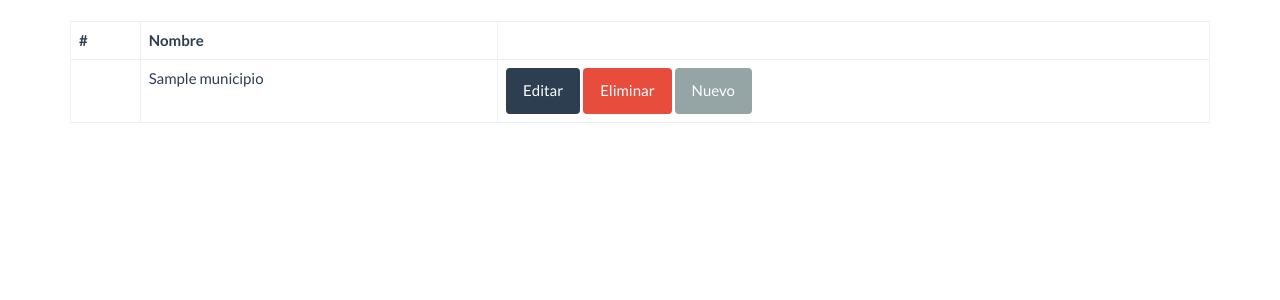
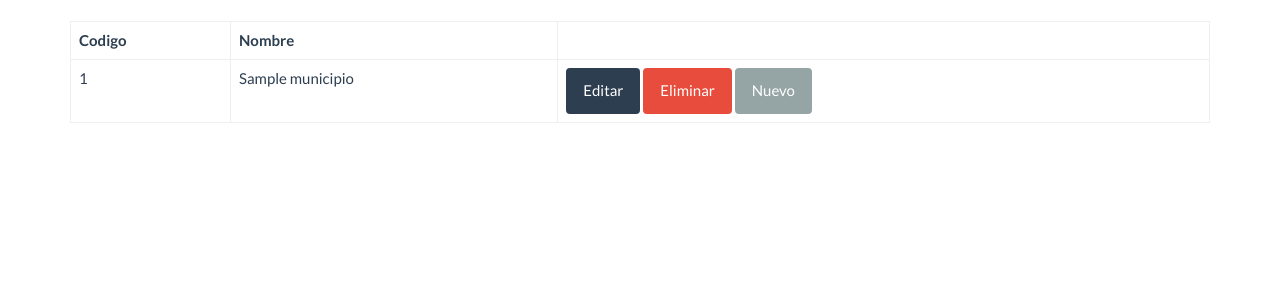
Before and after one commit to dbzcar/cadep, a Django app: template templates/municipio/municipio_list.html in a window 1280 px wide. Shown: the part 60-360 px from the top of the page. Run offline with Django 3.2, Linux system fonts and the light colour scheme; the template is opened without the code that fills it: values that come from a table or form of the project are taken from there, others are empty; tables that the repository leaves empty hold one stand-in row (values such as "Sample post"); parts of the project's set-up code (start-up, migrations or seed data) failed here and were passed over; some libraries are stand-ins or nearby versions.

Commit message:
Update municipio_list.html

```diff
--- a/templates/municipio/municipio_list.html
+++ b/templates/municipio/municipio_list.html
@@ -5,11 +5,10 @@
 <table class="table table-bordered">
 	<thead>
 		<tr>
-			<th>#</th>
+			<th>Codigo</th>
 			<th>Nombre</th>
 
 		</tr>
-
 	</thead>
 
 	<tbody>
@@ -18,13 +17,13 @@
 
 		<tr>
 
-		<td>{{municipio.id}}</td>
+		<td>{{municipio.codigo}}</td>
 		<td>{{municipio.nombre}}</td>
 
 		<td>
-			<a class="btn btn-primary" href="{%url 'municipio:municipio_editar' municipio.id%}">Editar</a>
+			<a class="btn btn-primary" href="{%url 'municipio:municipio_editar' municipio.codigo%}">Editar</a>
 
-			<a class="btn btn-danger" href="{%url 'municipio:municipio_eliminar' municipio.id%}">Eliminar</a>
+			<a class="btn btn-danger" href="{%url 'municipio:municipio_eliminar' municipio.codigo%}">Eliminar</a>
 
 			<a class="btn btn-default" href="{%url 'municipio:municipio_crear'%}">Nuevo</a>
 		</td>
```
